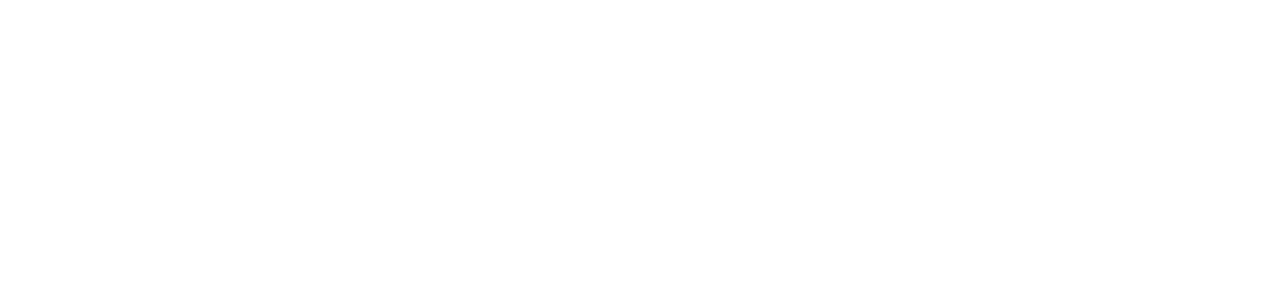
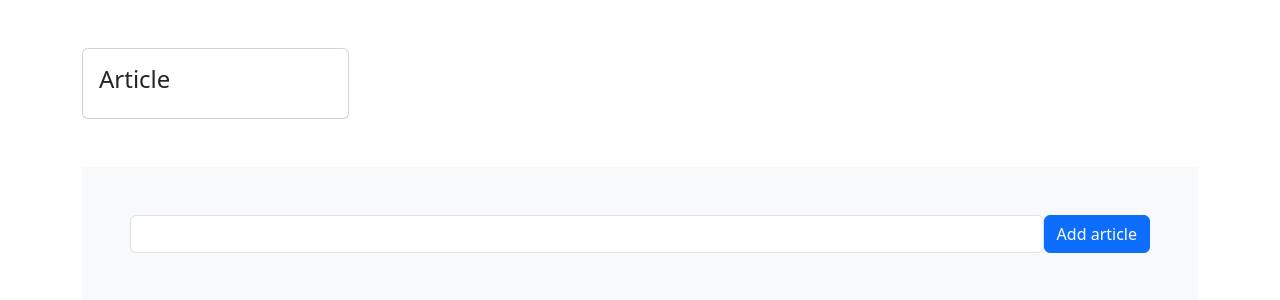
Before and after one commit to odon-airoldi/react-form, a React (Vite) app: page / in a window 1280 px wide. Shown: the top 300 px of the page. Built offline with nearby package versions, Linux system fonts and the light colour scheme.

Commit message:
initial frontend with bootstrap

```diff
--- a/src/App.jsx
+++ b/src/App.jsx
@@ -23,8 +23,26 @@
   return (
     <div className="container py-5">
 
+      <div className="mb-5">
+        <div className="row row-cols-4 g-3">
+          <div>
+            <div className="card">
+              <div className="card-body">
+                <h2 className="h4">Article</h2>
+              </div>
+            </div>
+          </div>
+        </div>
+      </div>
 
-
+      <div className="p-5 bg-light">
+        <form>
+          <div className="d-flex">
+            <div className="col"><input className="form-control" type="text" /></div>
+            <div className="col-auto"><button className="btn btn-primary" type="submit">Add article</button></div>
+          </div>
+        </form>
+      </div>
 
 
     </div>
```
